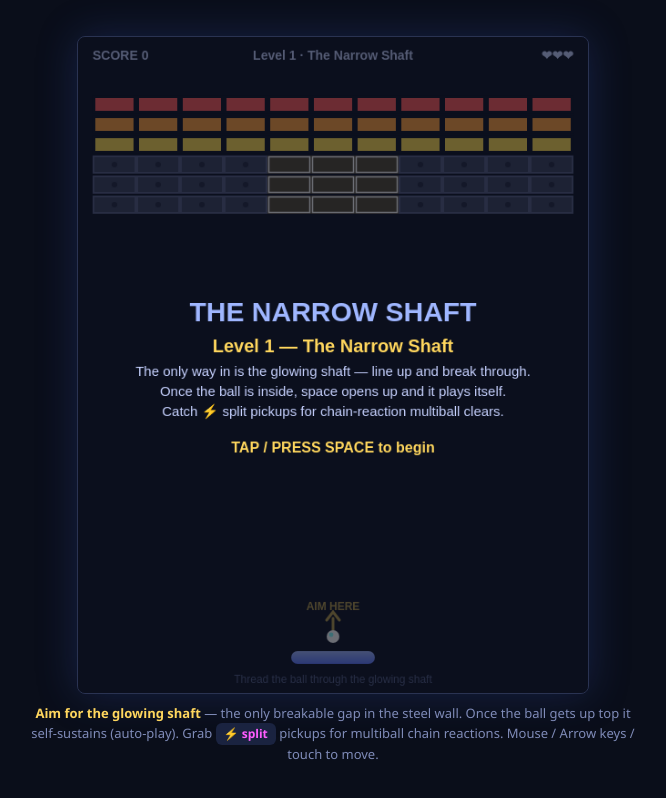
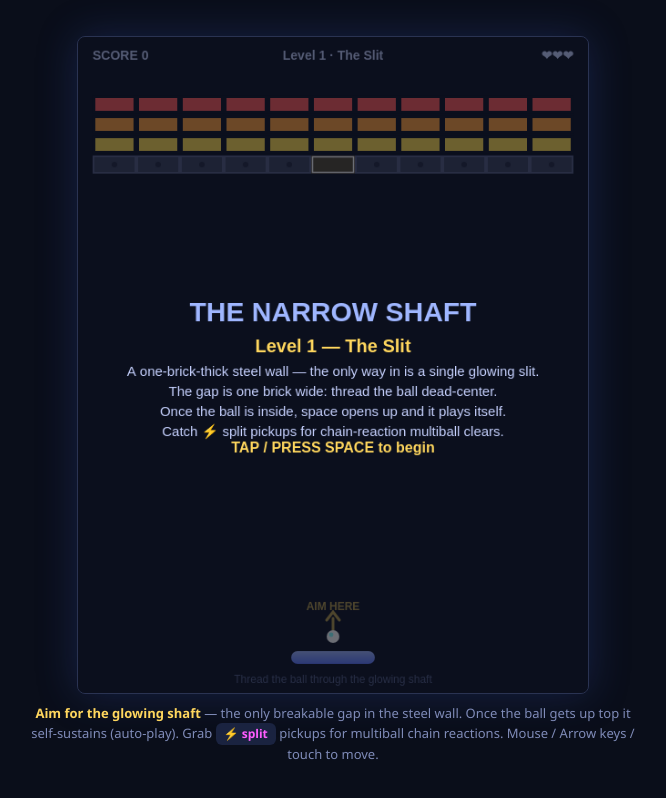
Before and after one commit to WoSupport/brick-narrow-shaft, a plain HTML site: page docs/index.html in a window 1280 px wide. Shown: the whole page, without its empty margins (307-973 px from the left). Drawn offline with Linux system fonts and the light colour scheme.

Commit message:
Simplify: single-column thread (precision shot), single-layer steel wall

```diff
--- a/docs/index.html
+++ b/docs/index.html
@@ -71,11 +71,11 @@
   // wall    = rows of steel below the chamber, EXCEPT the given shaft columns which
   //           are breakable all the way through (the only way in)
   const LEVELS = [
-    { name:'The Narrow Shaft',  chamber:3, wall:3, shafts:[[4,5,6]],            hue:0 },
-    { name:'Thread the Crank',  chamber:3, wall:4, shafts:[[4,5]],              hue:1 },
-    { name:'Off-Center',        chamber:4, wall:3, shafts:[[6,7]],              hue:3 },
-    { name:'Twin Doors',        chamber:3, wall:3, shafts:[[2,3],[8,9]],        hue:5 },
-    { name:'The Deep Chamber',  chamber:5, wall:3, shafts:[[4,5,6]],            hue:2 },
+    { name:'The Slit',        chamber:3, wall:1, shafts:[[5]], hue:0 },   // one-brick gap, dead center
+    { name:'The Crank',       chamber:3, wall:1, shafts:[[7]], hue:1 },   // shifted right
+    { name:'Off-Center',      chamber:4, wall:1, shafts:[[4]], hue:3 },   // left, taller chamber
+    { name:'The Far Slot',    chamber:3, wall:1, shafts:[[8]], hue:5 },   // far right
+    { name:'The Deep Chamber',chamber:5, wall:1, shafts:[[6]], hue:2 },   // tall chamber
   ];
   let cfg = LEVELS[0];
   let autoFloorY = ROW_Y(cfg.chamber);   // top of the steel wall = "auto-play zone" boundary
@@ -486,10 +486,9 @@
       ctx.fillText('Level ' + state.level + ' — ' + cfg.name, W/2, H/2-20);
       ctx.fillStyle='#c7d2ff'; ctx.font='15px sans-serif';
       const lines = [
-        cfg.shafts.length>1
-          ? 'Two glowing doors pierce the steel — get the ball through either.  '
-          : (cfg.shafts[0].length<3 ? 'A thin 2-wide slit in the wall — thread it precisely.'
-                                    : 'The only way in is the glowing shaft — line up and break through.'),
+        'A one-brick-thick steel wall — the only way in is a single glowing slit.',
+        cfg.shafts[0].length<3 ? 'The gap is one brick wide: thread the ball dead-center.'
+                               : 'The shaft is the only opening — line up and break through.',
         'Once the ball is inside, space opens up and it plays itself.',
         'Catch ⚡ split pickups for chain-reaction multiball clears.',
       ];
--- a/verify/verify-levels.js
+++ b/verify/verify-levels.js
@@ -10,9 +10,11 @@ async function main(){
   const p = await b.newPage();
   await p.setViewport({width:600,height:760});
   const errs=[]; p.on('pageerror',e=>errs.push(e.message));
-  await p.goto(url,{waitUntil:'networkidle0'}); await sleep(300);
+  await p.goto(url,{waitUntil:'networkidle0'});
+  await p.waitForFunction(()=>window.__game && window.__debug, {timeout:15000});
+  await sleep(400);
   const g=()=>p.evaluate(()=>window.__game());
-  await p.mouse.click(280,400); await sleep(150); // start -> level 1
+  await p.mouse.click(280,400); await sleep(250); // start -> level 1
   const seen=[];
   for (let i=0;i<12;i++){   // > one full cycle to prove it loops
     const s=await g();
```
Also changed, not shown: index.html (+8 -9 lines).
